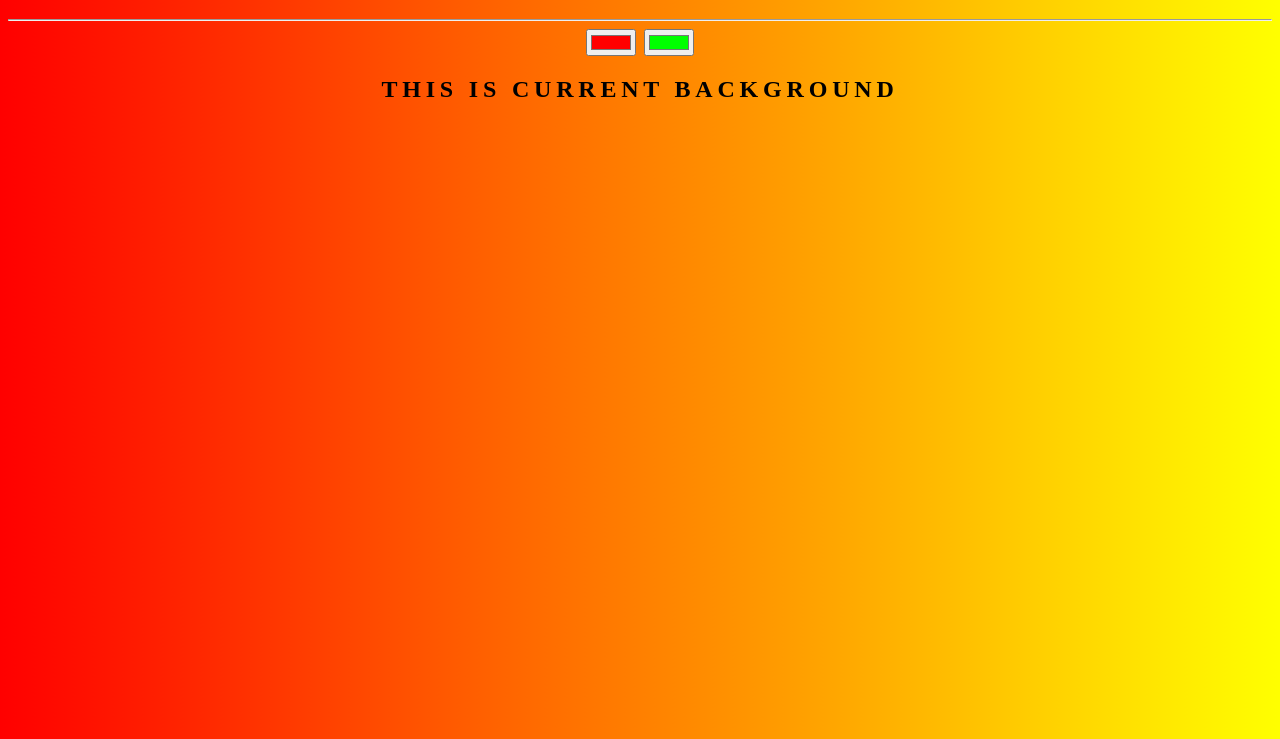
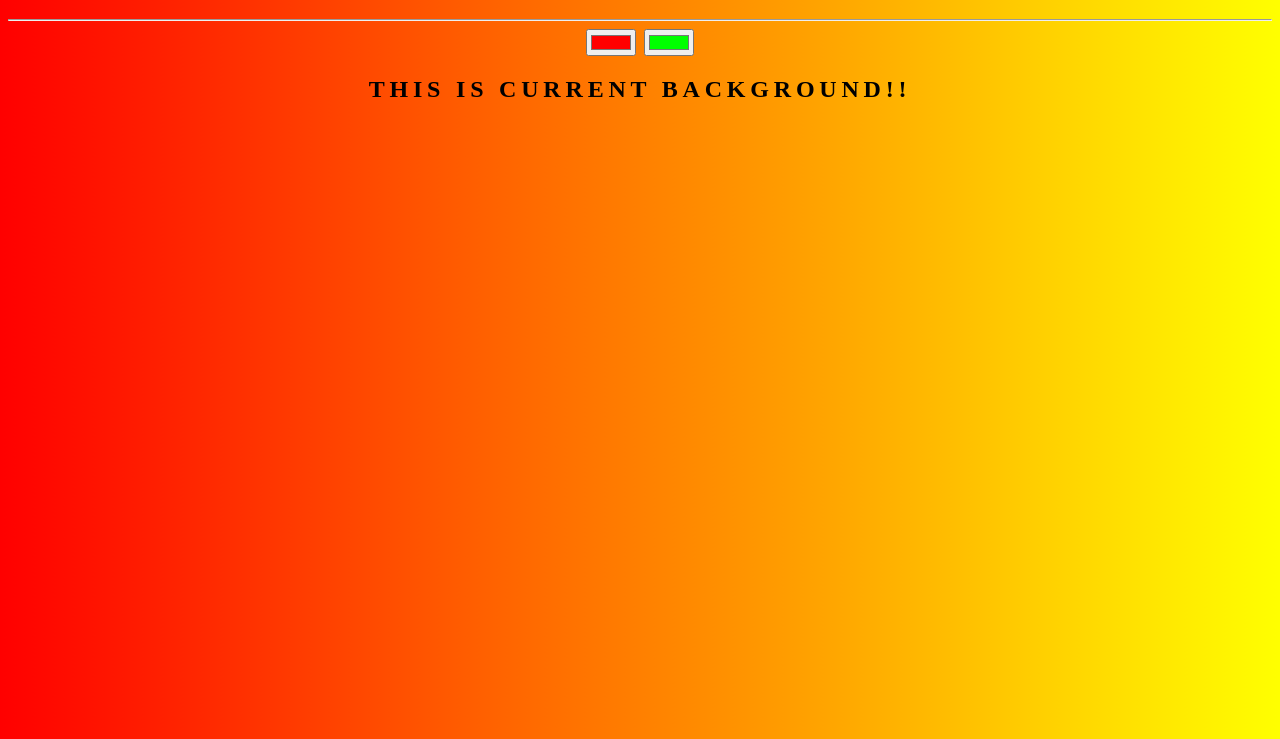
Before and after one commit to arpanaray77/Background-creator, a plain HTML site: page bgc.html in a window 1280 px wide. Shown: the part 61-800 px from the top of the page. Drawn offline with Linux system fonts and the light colour scheme.

Commit message:
new change

```diff
--- a/bgc.html
+++ b/bgc.html
@@ -9,7 +9,7 @@
 	<input type="color" class="c1" value="#ff0000">
 	<input type="color"  class="c2" value="#00ff00">
 	<br>
-	<h2 class="h22">This is Current Background</h2>
+	<h2 class="h22">This is Current Background!!</h2>
 	<h3></h3>
 	<script type="text/javascript" src="bgc.js"></script>
 </body>
```
